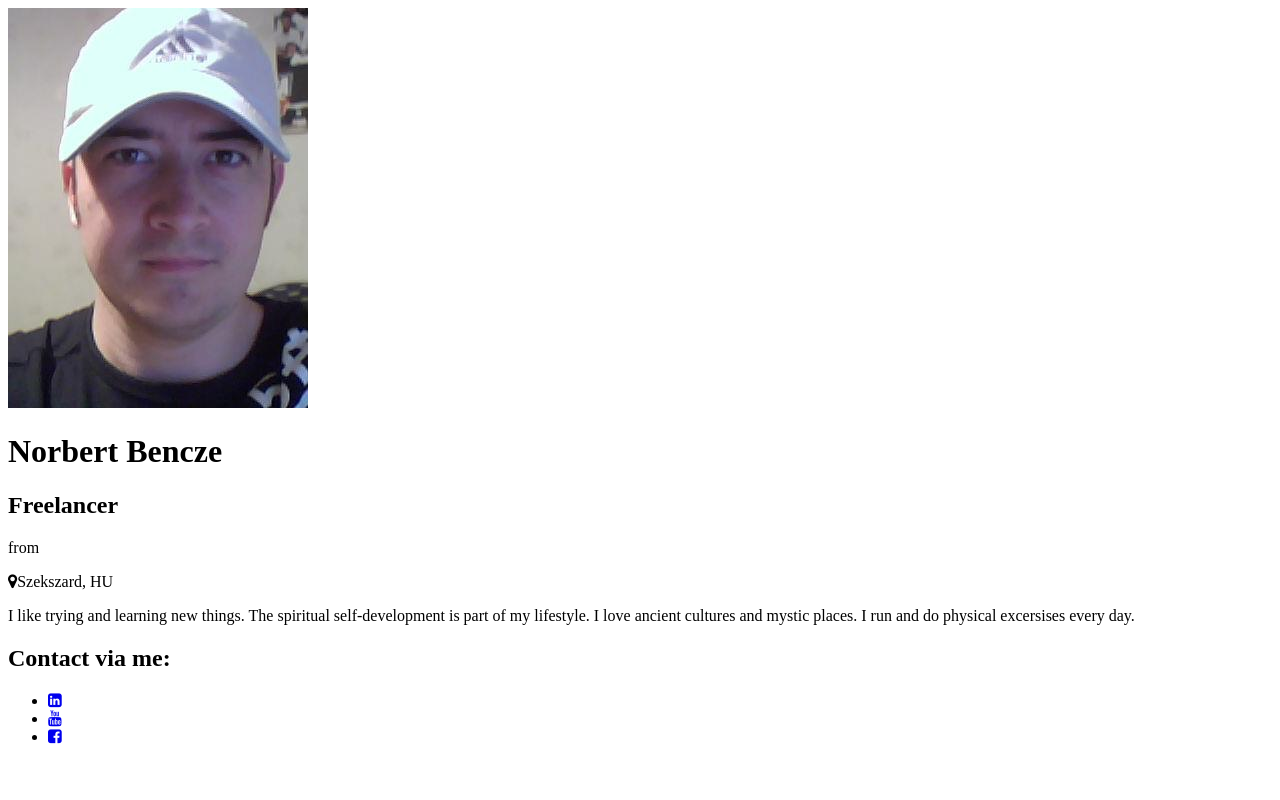
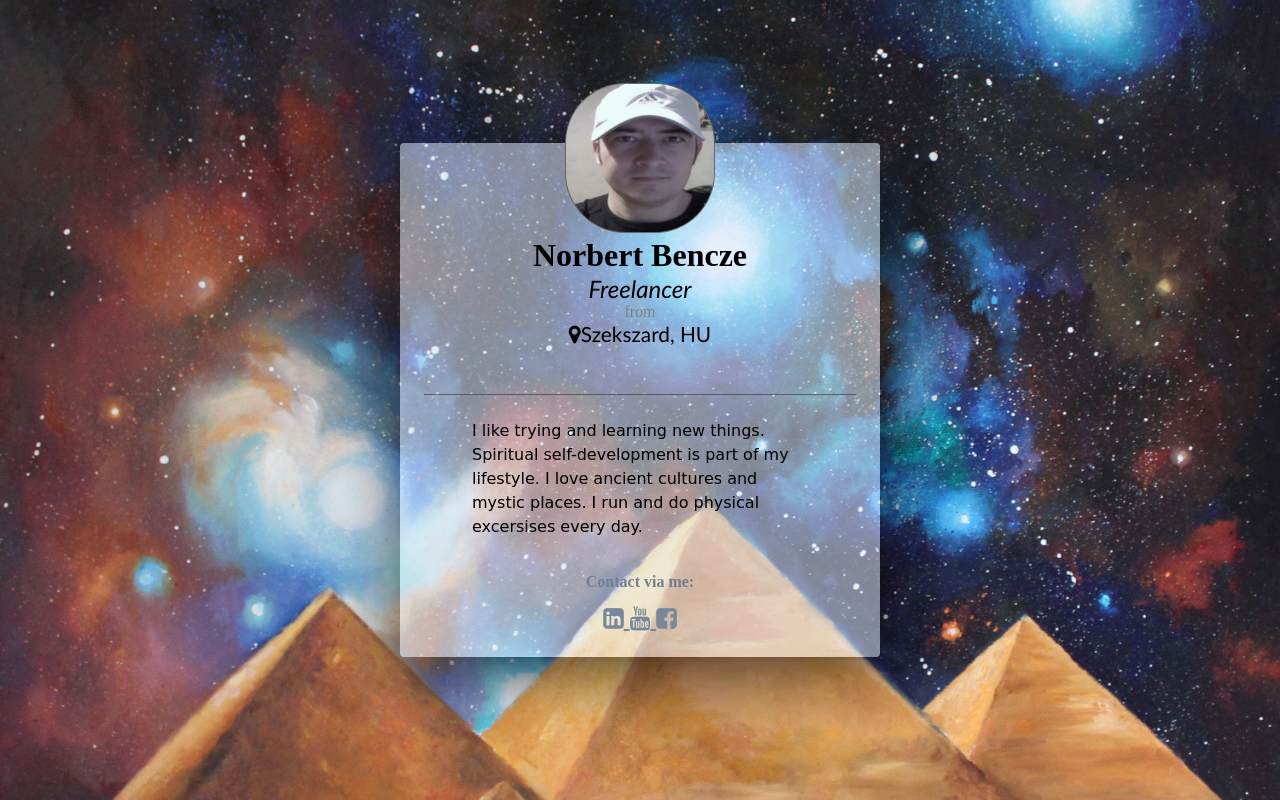
Before and after one commit to BNorbi3/AboutMe, a plain HTML site: page index.html in a window 1280 px wide. Drawn offline with Linux system fonts and the light colour scheme.

Commit message:
HTML structure and CSS design

```diff
--- a/index.html
+++ b/index.html
@@ -2,7 +2,8 @@
 <html lang="en">
 <head>
   <meta charset="utf-8">
-  <meta name="viewport" content="width=device-width, initial-scale=1.0">
+  <meta name="viewport" content="width=device-width, initial-scale=1.0,
+  maximum-scale=1.0">
   <link rel="stylesheet" type="text/css" href="main.css">
   <link href="https://maxcdn.bootstrapcdn.com/font-awesome/4.7.0/css/font-awesome.min.css" rel="stylesheet">
   <title>About Me</title>
@@ -18,17 +19,17 @@
 
       <div class="mydata">
         <h1>Norbert Bencze</h1>
-        <h2>Freelancer</h2>
+        <h2 id="job">Freelancer</h2>
         <span>from</span>
-        <p><i class="fa fa-map-marker"></i>Szekszard, HU</p>
+        <p id="location"><i class="fa fa-map-marker"></i>Szekszard, HU</p>
       </div>
 
     </div>
 
     <div class="content">
-      <p>I like trying and learning new things. The spiritual self-development is part of my lifestyle. I love ancient cultures and mystic places. I run and do physical excersises every day.</p>
-      <section>
-        <h2>Contact via me:</h2>
+      <p class="about">I like trying and learning new things. Spiritual self-development is part of my lifestyle. I love ancient cultures and mystic places. I run and do physical excersises every day.</p>
+      <section class="links">
+        <h2 id="contact">Contact via me:</h2>
         <ul>
           <li><a href="https://www.linkedin.com/in/norbert-bencze-6484a215a/" target="_blank"><i class="fa fa-linkedin-square" aria-hidden="true"></i>
 </a>
--- a/main.css
+++ b/main.css
@@ -0,0 +1,120 @@
+* {
+  margin: 0;
+  padding: 0;
+  box-sizing: border-box;
+  font-size: 100%;
+}
+
+body {
+  display: flex;
+  justify-content: center;
+  align-items: center;
+  height: 100vh;
+  background: url('assets/orion.jpg') no-repeat center center fixed;
+  background-size: cover;
+}
+
+.head, .links {
+  text-align: center;
+}
+
+.head, .content {
+  width: 90%;
+  margin: 0 auto;
+}
+
+.head, .about {
+  margin-bottom: 10%;
+}
+
+img {
+  width: 150px;
+  height: 150px;
+  border-radius: 40%;
+  padding: 1px;
+  background-color: #666;
+  transition: all 0.5s ease-in-out;
+  filter: grayscale(50%);
+}
+
+img:hover {
+  transform: scale(1.1);
+  filter: grayscale(20%);
+}
+
+.pcard {
+  width: 480px;
+  max-width: calc(100vw - 10px);
+  background-color: rgba(230, 242, 255, 0.5);
+  border-radius: 4px;
+  box-shadow: hsla(0, 0%, 0%, .8) 10px 10px 80px;
+}
+
+.content {
+  padding: 5% 10%;
+  border-top: 1px solid hsla(0, 0%, 30%, .8);
+}
+
+.myimage {
+    margin-top: -60px;
+}
+
+h1 {
+  font-size: 2rem;
+  font-family: "Times New Roman", sans-serif;
+}
+
+#job {
+  font-size: 1.5rem;
+  font-family: Calibri, cursive;
+  font-style: italic;
+  font-weight: 100;
+}
+
+span {
+  color: grey;
+  font-size: 1rem;
+}
+
+#location {
+  font-size: 1.3rem;
+  font-family: Calibri, cursive;
+  font-weight: 500;
+}
+
+.about {
+  line-height: 1.5;
+  font-size: 1rem;
+  font-family: cursive;
+}
+
+#contact {
+  color: slategrey;
+  padding-bottom: 15px;
+}
+
+a {
+  color: lightslategray;
+  font-size: 150%;
+}
+
+a:hover {
+  transition: all 0.5s ease-in-out;
+  color: plum;
+  }
+
+i:hover {
+  transform:scale(1.5,1.5);
+}
+
+ul {
+  list-style-type: none;
+}
+
+li {
+  display: inline;
+}
+
+/*@media only screen and (min-width: 480px) and (max-width: 768px){
+
+}*/
```
